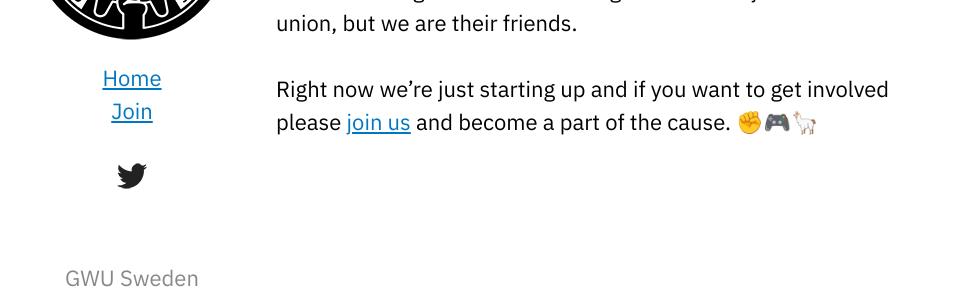
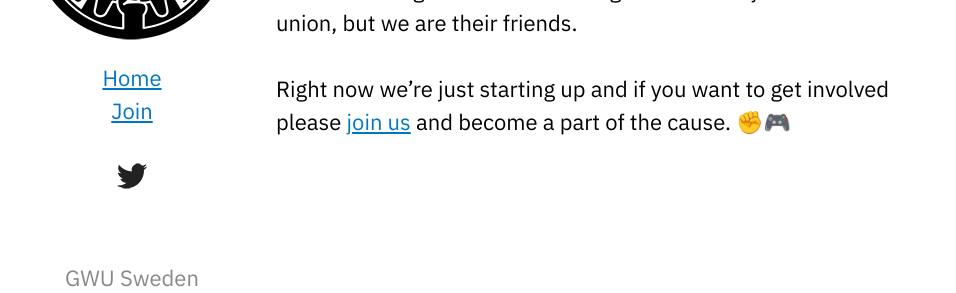
Before and after one commit to GWU-Sweden/gwu-sweden.org, a Jekyll site: the page built from index.md, in a window 1280 px wide. Shown: the part 203-496 px from the top of the page, without its empty margins (58-1014 px from the left). Built offline with Jekyll 4.4.1, drawn with Linux system fonts in a browser that asks for light colours.

Commit message:
removed all llamas

```diff
--- a/index.md
+++ b/index.md
@@ -7,4 +7,4 @@ Welcome to GWU Sweden, a local chapter of <a href="https://www.gameworkersunite.
 
 We're a horizontal organization of people dedicated to advocating for workers' rights in the Swedish games industry. We are not a union, but we are their friends.
 
-Right now we're just starting up and if you want to get involved please <a href="/join.html">join us</a> and become a part of the cause. ✊🎮🦙
+Right now we're just starting up and if you want to get involved please <a href="/join.html">join us</a> and become a part of the cause. ✊🎮
```
